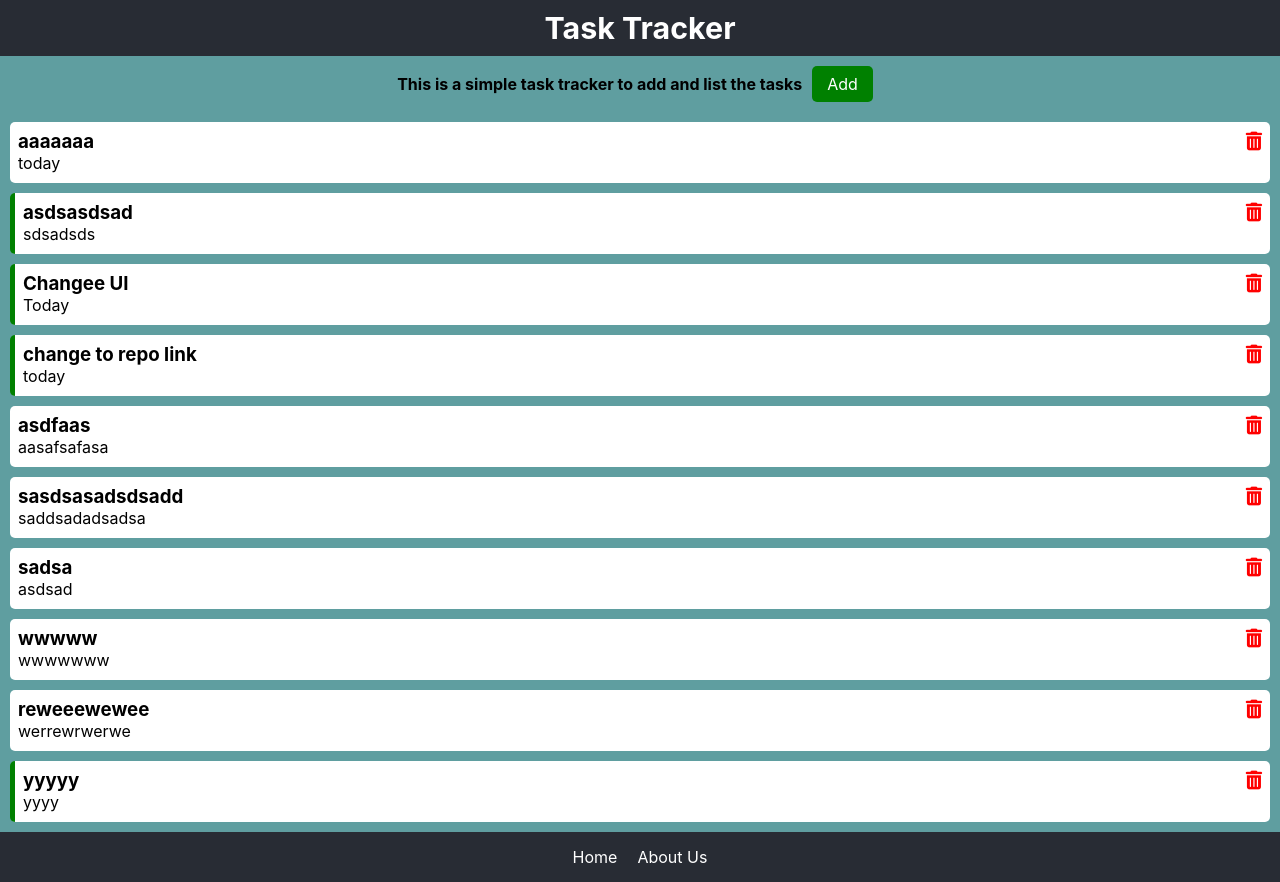
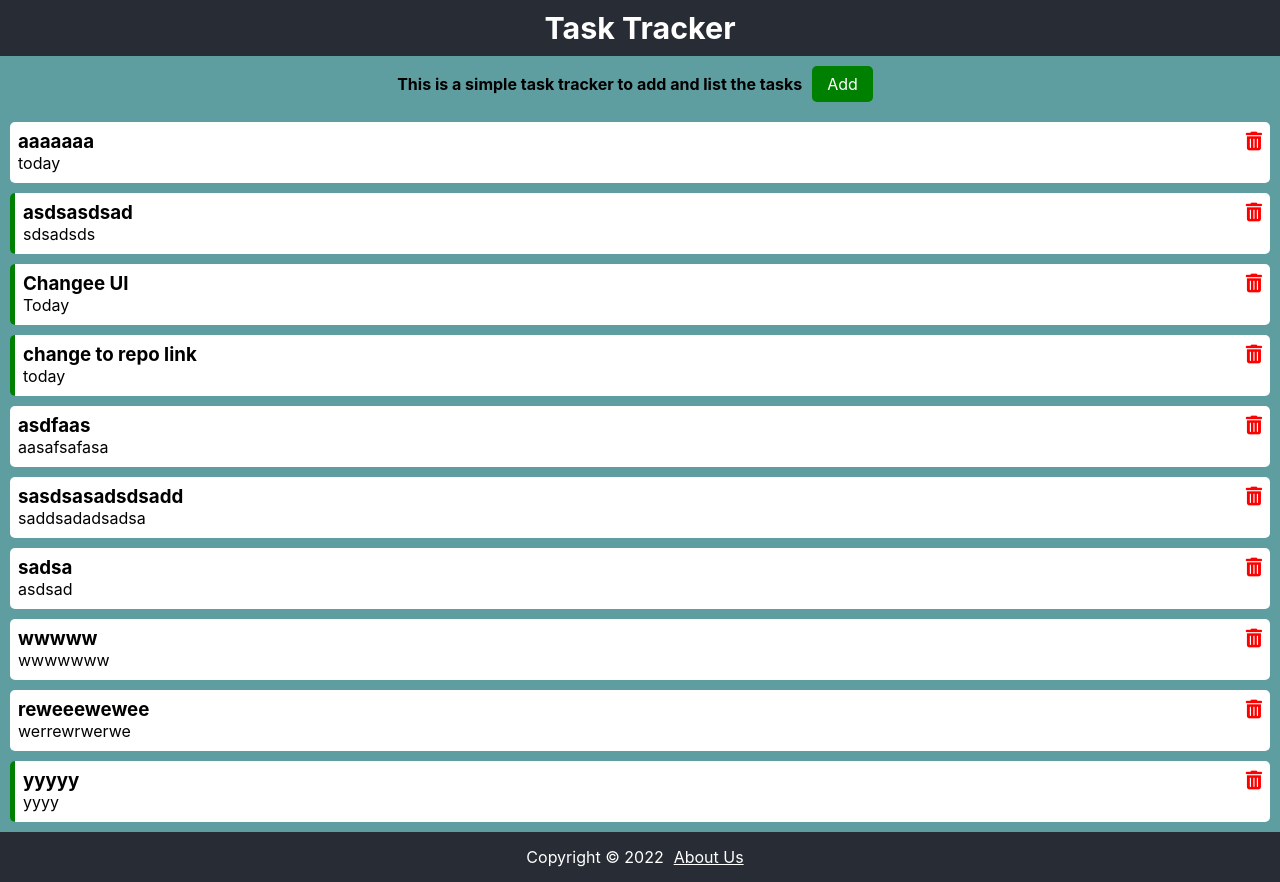
Before and after one commit to mkamals/task-tracker, a React (Create React App) app: page / in a window 1280 px wide. Built offline with nearby package versions, Linux system fonts and the light colour scheme; data requests are answered from the project's data file.

Commit message:
Fixes footer

```diff
--- a/src/App.css
+++ b/src/App.css
@@ -33,10 +33,10 @@
   height: 50px;
   justify-content: center;
   align-items: center;
+  color: white;
 }
 
 .footer a {
-  text-decoration: none;
   color: white;
   margin: 0px 10px;
 }
--- a/src/components/Footer.js
+++ b/src/components/Footer.js
@@ -2,8 +2,8 @@ import '../App.css';
 const Footer = () => {
     return (
         <footer className="footer">
-        <a href="#" id="home">Home</a>
-        <a href="#" id="aboutus">About Us</a>
+            <p>Copyright &copy; 2022</p>
+            <a href="/about" id="aboutus">About Us</a>
         </footer>
     )
 }
```
